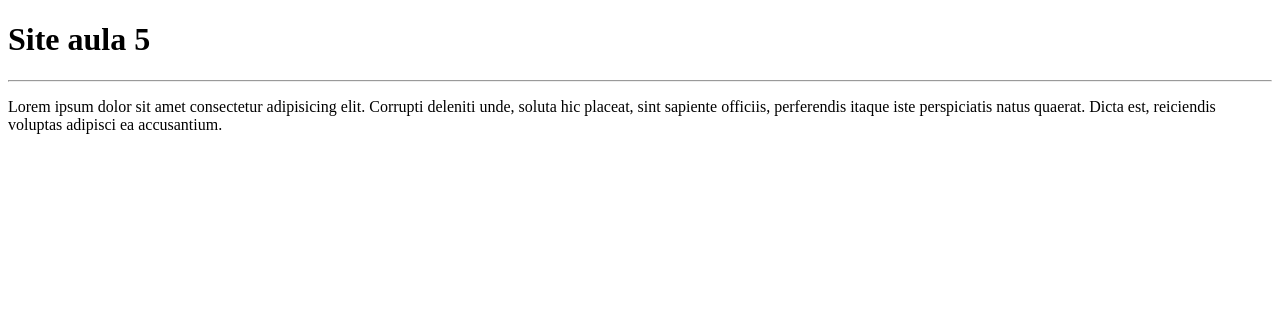
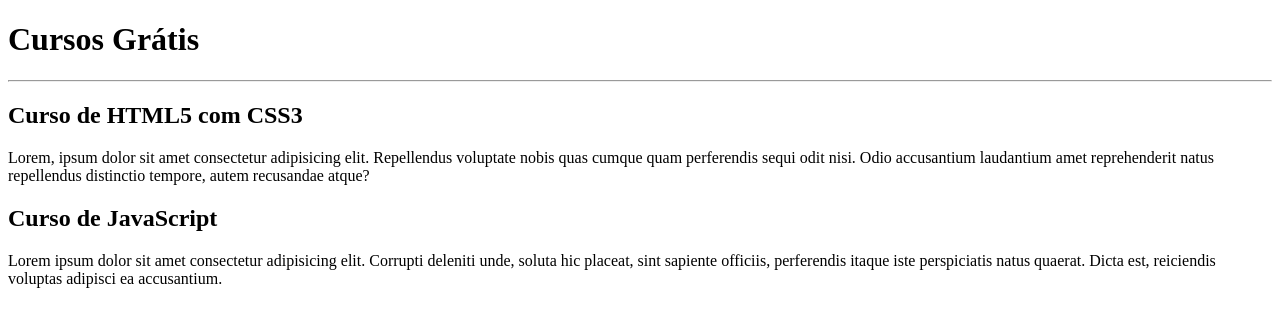
Before and after one commit to junior-2020/Curso-Git-GitHub, a plain HTML site: page site_exemplo/index.html in a window 1280 px wide. Drawn offline with Linux system fonts and the light colour scheme.

Commit message:
Inicio do conteudo

```diff
--- a/site_exemplo/index.html
+++ b/site_exemplo/index.html
@@ -6,9 +6,15 @@
     <title>Primeiro site em repositório</title>
 </head>
 <body>
-    <h1>Site aula 5</h1>
+    <h1>Cursos Grátis</h1>
     <hr>
-    <p>
-        Lorem ipsum dolor sit amet consectetur adipisicing elit. Corrupti deleniti unde, soluta hic placeat, sint sapiente officiis, perferendis itaque iste perspiciatis natus quaerat. Dicta est, reiciendis voluptas adipisci ea accusantium.</p>
+    <article>
+        <h2>Curso de HTML5 com CSS3</h2>
+        <p>Lorem, ipsum dolor sit amet consectetur adipisicing elit. Repellendus voluptate nobis quas cumque quam perferendis sequi odit nisi. Odio accusantium laudantium amet reprehenderit natus repellendus distinctio tempore, autem recusandae atque?</p>
+    </article>
+    <article>
+        <h2>Curso de JavaScript</h2>
+        <p>Lorem ipsum dolor sit amet consectetur adipisicing elit. Corrupti deleniti unde, soluta hic placeat, sint sapiente officiis, perferendis itaque iste perspiciatis natus quaerat. Dicta est, reiciendis voluptas adipisci ea accusantium.</p>
+    </article>
 </body>
 </html>
```
